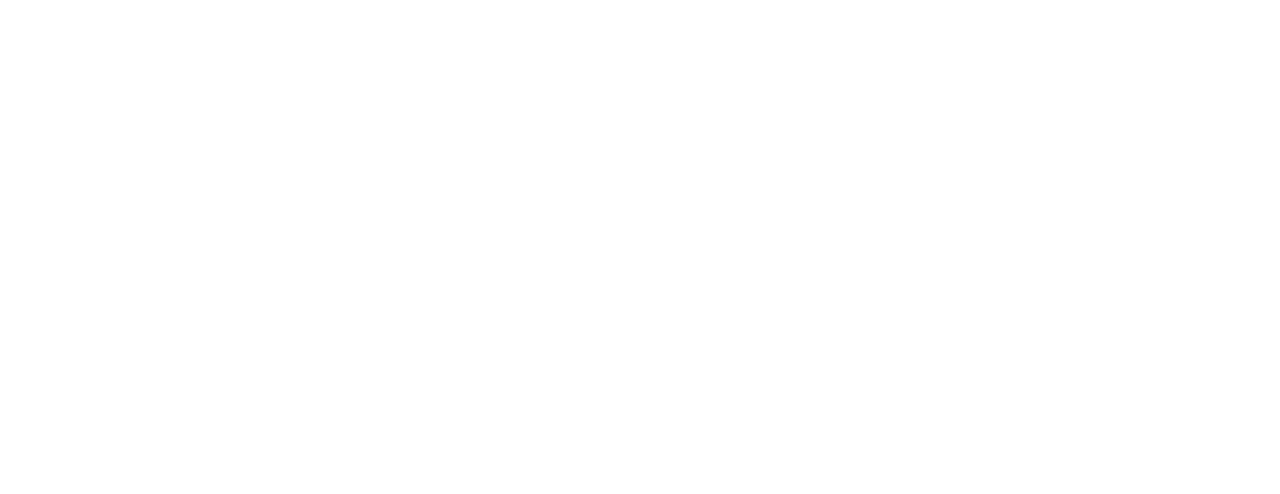
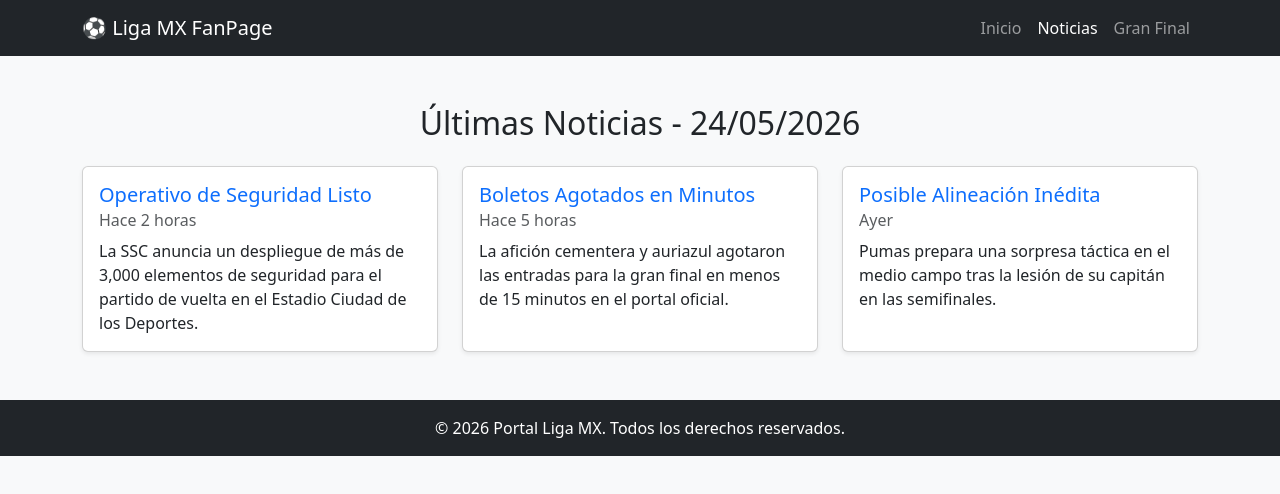
Before and after one commit to MISA-BB/TiempoExtra, a plain HTML site: page noticias.html in a window 1280 px wide. Drawn offline with nearby package versions, Linux system fonts and the light colour scheme.

Commit message:
Cambios Final y Noticias

```diff
--- a/noticias.html
+++ b/noticias.html
@@ -1,13 +1,64 @@
-<!doctype html>
-<html lang="en">
+<!DOCTYPE html>
+<html lang="es">
 <head>
     <meta charset="UTF-8">
-    <meta name="viewport"
-          content="width=device-width, user-scalable=no, initial-scale=1.0, maximum-scale=1.0, minimum-scale=1.0">
-    <meta http-equiv="X-UA-Compatible" content="ie=edge">
-    <title>Document</title>
+    <meta name="viewport" content="width=device-width, initial-scale=1.0">
+    <title>Noticias | Liga MX 2026</title>
+    <link href="https://cdn.jsdelivr.net/npm/bootstrap@5.3.0/dist/css/bootstrap.min.css" rel="stylesheet">
 </head>
-<body>
+<body class="bg-light">
+
+<header>
+    <nav class="navbar navbar-expand-lg navbar-dark bg-dark">
+        <div class="container">
+            <a class="navbar-brand" href="index.html">⚽ Liga MX FanPage</a>
+            <div class="collapse navbar-collapse" id="navbarNav">
+                <ul class="navbar-nav ms-auto">
+                    <li class="nav-item"><a class="nav-link" href="index.html">Inicio</a></li>
+                    <li class="nav-item"><a class="nav-link active" href="noticias.html">Noticias</a></li>
+                    <li class="nav-item"><a class="nav-link" href="final.html">Gran Final</a></li>
+                </ul>
+            </div>
+        </div>
+    </nav>
+</header>
+
+<main class="container my-5">
+    <h2 class="text-center mb-4">Últimas Noticias - 24/05/2026</h2>
+    <div class="row g-4">
+        <div class="col-md-4">
+            <div class="card h-100 shadow-sm">
+                <div class="card-body">
+                    <h5 class="card-title text-primary">Operativo de Seguridad Listo</h5>
+                    <h6 class="card-subtitle mb-2 text-muted">Hace 2 horas</h6>
+                    <p class="card-text">La SSC anuncia un despliegue de más de 3,000 elementos de seguridad para el partido de vuelta en el Estadio Ciudad de los Deportes.</p>
+                </div>
+            </div>
+        </div>
+        <div class="col-md-4">
+            <div class="card h-100 shadow-sm">
+                <div class="card-body">
+                    <h5 class="card-title text-primary">Boletos Agotados en Minutos</h5>
+                    <h6 class="card-subtitle mb-2 text-muted">Hace 5 horas</h6>
+                    <p class="card-text">La afición cementera y auriazul agotaron las entradas para la gran final en menos de 15 minutos en el portal oficial.</p>
+                </div>
+            </div>
+        </div>
+        <div class="col-md-4">
+            <div class="card h-100 shadow-sm">
+                <div class="card-body">
+                    <h5 class="card-title text-primary">Posible Alineación Inédita</h5>
+                    <h6 class="card-subtitle mb-2 text-muted">Ayer</h6>
+                    <p class="card-text">Pumas prepara una sorpresa táctica en el medio campo tras la lesión de su capitán en las semifinales.</p>
+                </div>
+            </div>
+        </div>
+    </div>
+</main>
+
+<footer class="bg-dark text-white text-center py-3 mt-5">
+    <p class="mb-0">&copy; 2026 Portal Liga MX. Todos los derechos reservados.</p>
+</footer>
 
 </body>
 </html>
```
Also changed, not shown: final.html (+55 -3 lines), assets/img/LogoAzul.png (added), assets/img/LogoPumas.png (added).
